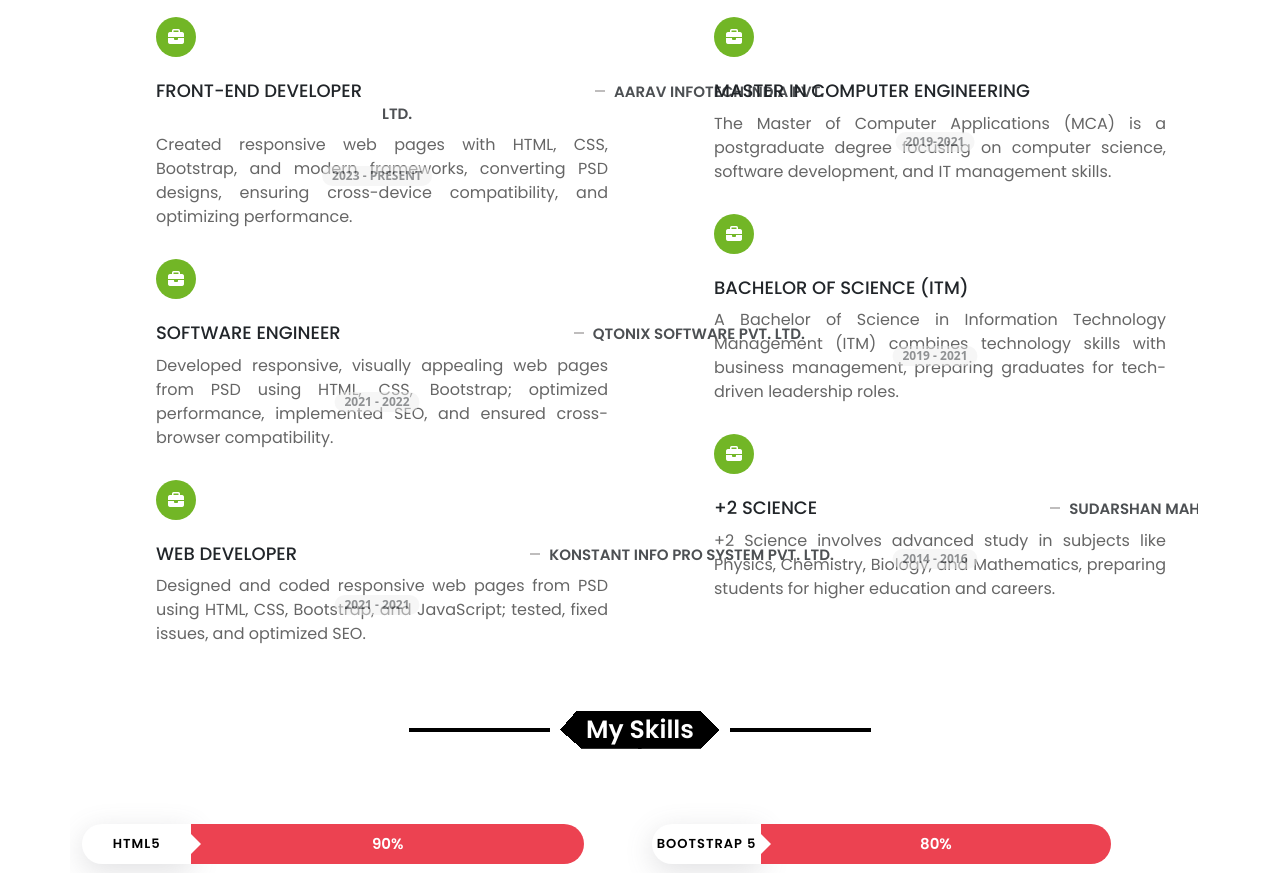
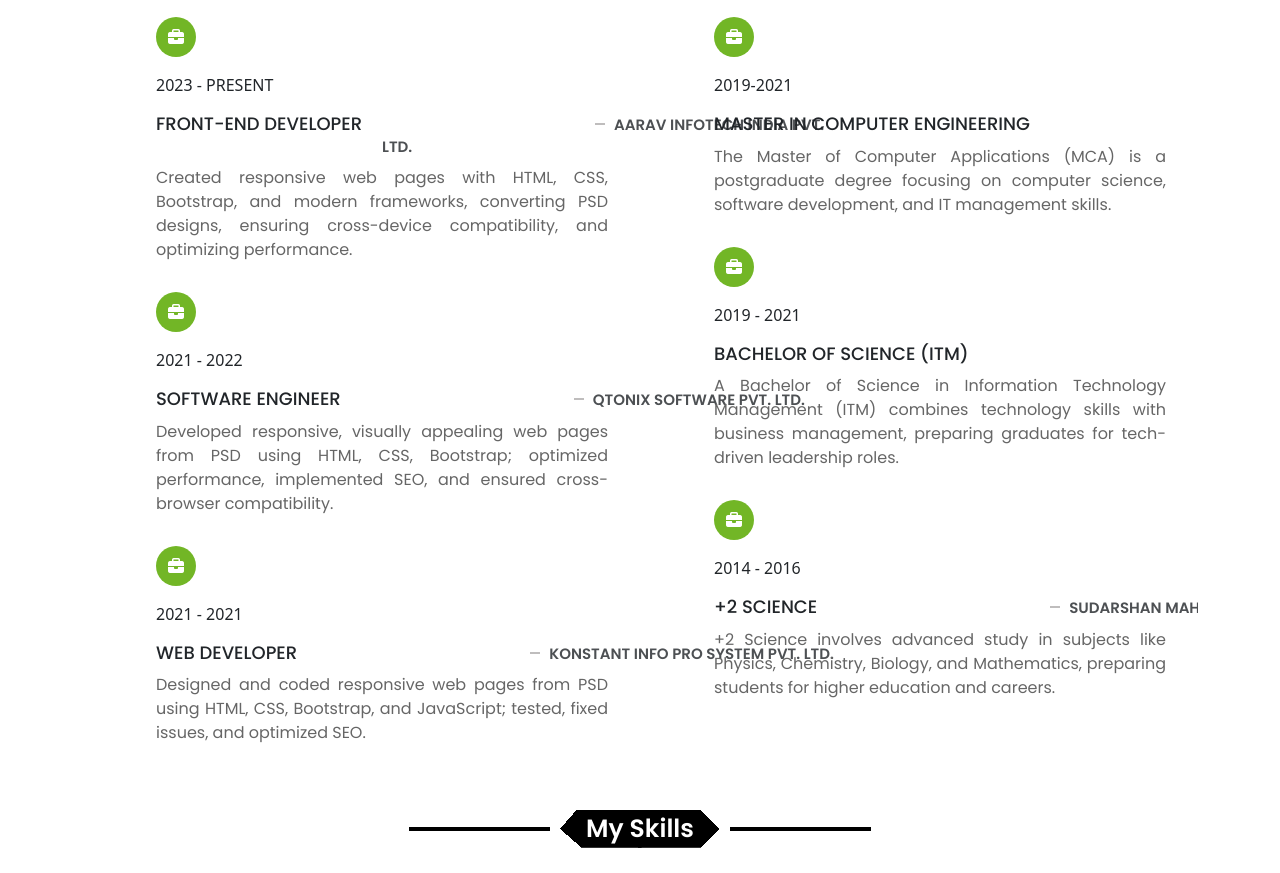
Before and after one commit to AmrishaPati/MY-PORTFOLIO, a plain HTML site: page index.html in a window 1280 px wide. Shown: the part 2156-3029 px from the top of the page. Drawn offline with nearby package versions, Linux system fonts and the light colour scheme.

Commit message:
Update index.html

```diff
--- a/index.html
+++ b/index.html
@@ -207,7 +207,7 @@
                   <div class="icon">
                     <i class="fa fa-briefcase"></i>
                   </div>
-                  <span class="time text-uppercase">2023 - Present</span>
+                  <p class="time text-uppercase">2023 - Present</p>
                   <h5 class="poppins-font text-uppercase">Front-end Developer<span class="place open-sans-font">Aarav
                       Infotech India Pvt. Ltd.</span>
                   </h5>
@@ -219,7 +219,7 @@
                   <div class="icon">
                     <i class="fa fa-briefcase"></i>
                   </div>
-                  <span class="time text-uppercase">2021 - 2022</span>
+                  <p class="time text-uppercase">2021 - 2022</p>
                   <h5 class="poppins-font text-uppercase">Software Engineer<span class="place open-sans-font">Qtonix
                       Software Pvt. Ltd. </span>
                   </h5>
@@ -230,7 +230,7 @@
                   <div class="icon">
                     <i class="fa fa-briefcase"></i>
                   </div>
-                  <span class="time text-uppercase">2021 - 2021</span>
+                  <p class="time text-uppercase">2021 - 2021</p>
                   <h5 class="poppins-font text-uppercase">Web Developer<span class="place open-sans-font">Konstant Info
                       Pro System Pvt. Ltd.</span>
                   </h5>
@@ -247,7 +247,7 @@
                   <div class="icon">
                     <i class="fa fa-briefcase"></i>
                   </div>
-                  <span class="time text-uppercase">2019-2021</span>
+                  <p class="time text-uppercase">2019-2021</p>
                   <h5 class="poppins-font text-uppercase">Master in Computer Engineering<span
                       class="place open-sans-font">ABIT</span>
                   </h5>
@@ -258,7 +258,7 @@
                   <div class="icon">
                     <i class="fa fa-briefcase"></i>
                   </div>
-                  <span class="time text-uppercase">2019 - 2021</span>
+                  <p class="time text-uppercase">2019 - 2021</p>
                   <h5 class="poppins-font text-uppercase">Bachelor of Science (ITM)<span
                       class="place open-sans-font">KIIMS</span>
                   </h5>
@@ -270,7 +270,7 @@
                   <div class="icon">
                     <i class="fa fa-briefcase"></i>
                   </div>
-                  <span class="time text-uppercase">2014 - 2016</span>
+                  <p class="time text-uppercase">2014 - 2016</p>
                   <h5 class="poppins-font text-uppercase">+2 Science<span class="place open-sans-font">Sudarshan
                       Mahavidyalaya</span>
                   </h5>
```
